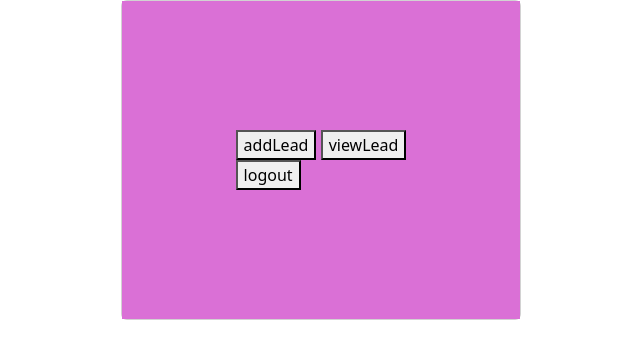
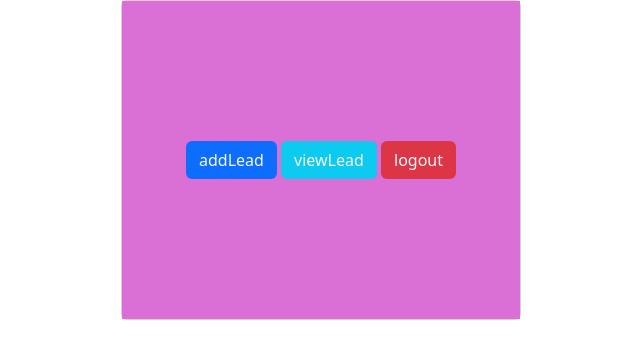
Before and after one commit to AJAY-KUMAR-BUTTI/Orange, a website: page public/dashboard.html in a window 1280 px wide. Shown: the whole page, without its empty margins (269-909 px from the left). Drawn offline with nearby package versions, Linux system fonts and the light colour scheme.

Commit message:
persanal projext

```diff
--- a/public/dashboard.html
+++ b/public/dashboard.html
@@ -11,16 +11,9 @@
 <body>
     <div class="card" style="width: 25rem; height: 20rem;">
         <div class="card-body color display">
-            <div >
-                <div>
-                    <button onclick="addLeadForm()">addLead</button>
-                    <button type="submit" onclick="viewLeadForm()">viewLead</button>
-                </div>
-
-
-                <div><button onclick="logoutHandler()">logout</button></div>
-
-            <div id="data"></div>
+            <button onclick="addLeadForm()" class="btn bg-primary text-light">addLead</button> &nbsp;
+            <button type="submit" onclick="viewLeadForm()" class="btn bg-info text-light">viewLead</button> &nbsp;
+            <button onclick="logoutHandler()" class="btn bg-danger text-light">logout</button>
 
         </div>
     </div>
@@ -33,6 +26,7 @@
                 }
             })
             if(response) {
+                alert("please try to login first")
                 window.location.assign('signup.html');
             }
         }
```
Also changed, not shown: public/signup.html (+5 -0 lines), public/viewLead.html (+1 -1 lines), public/calling.html (deleted).
